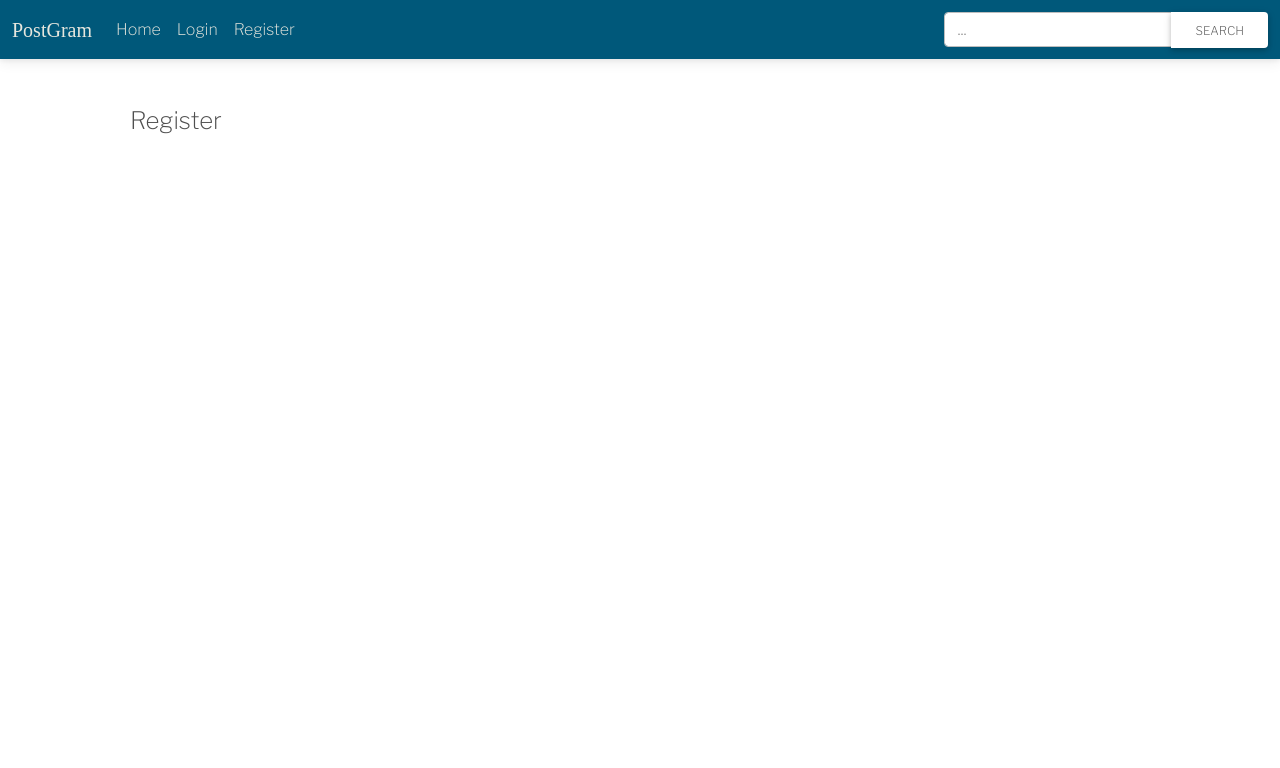
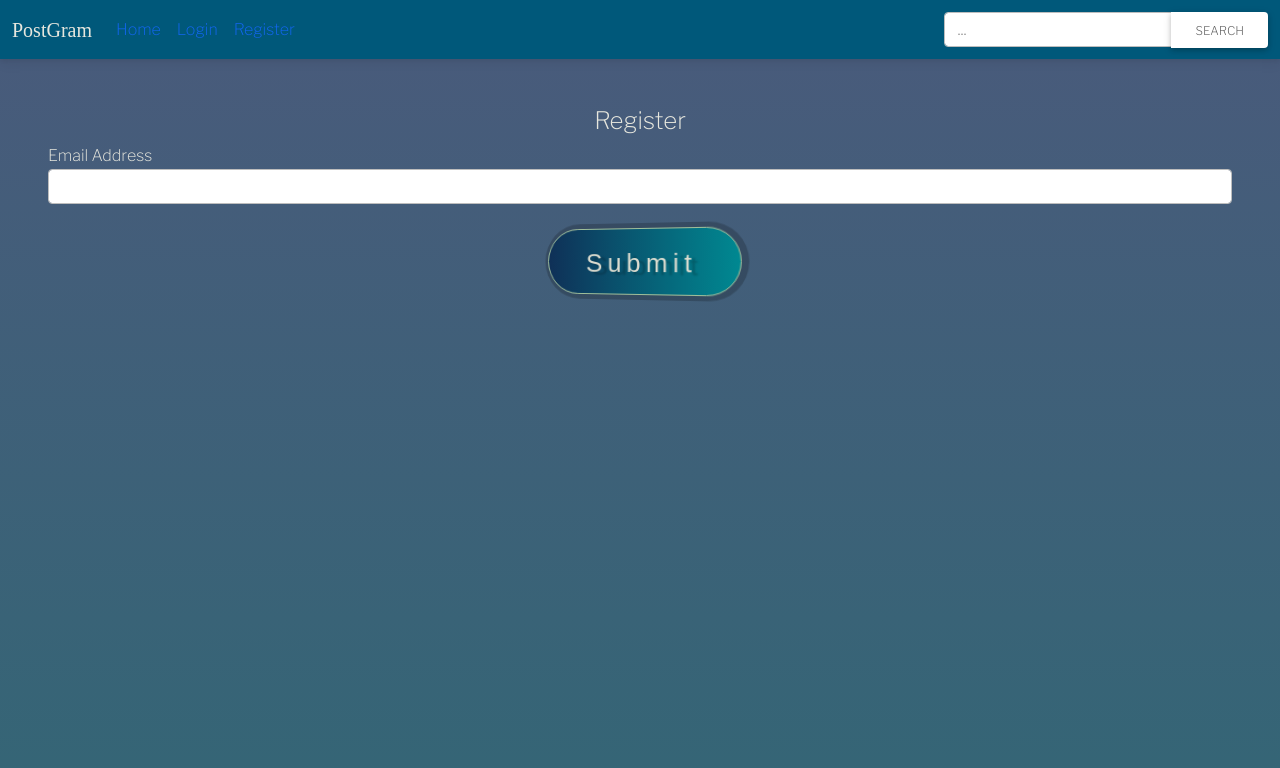
Before and after one commit to sehrish30/Post-Gram, a React (Create React App) app in the folder client/: page /register in a window 1280 px wide. Shown: the top 768 px of the page. Built offline with nearby package versions, Linux system fonts and the light colour scheme; no server answers; a web font is replaced by a local one.

Commit message:
Design register page

```diff
--- a/client/src/css/Nav.scss
+++ b/client/src/css/Nav.scss
@@ -1,13 +1,12 @@
+@import "./utility.scss";
+
 .nav {
   background-color: #00587a;
 }
 
-* {
-  font-family: "Libre Franklin", sans-serif;
-}
-
-a {
-  color: #e7e7de !important;
+a,
+a:hover {
+  color: color(quaternary);
 }
 
 .navbar-brand {
--- /dev/null
+++ b/client/src/css/register.scss
@@ -0,0 +1,73 @@
+@import "./utility.scss";
+
+.regitser {
+  text-align: center;
+}
+
+label,
+h4 {
+  color: #e7e7de;
+}
+
+.body {
+  background: linear-gradient(to bottom, #485b7b, #2a6b73) !important;
+  height: 70rem;
+}
+
+.form {
+  text-align: left;
+}
+.box {
+  cursor: pointer;
+  background: linear-gradient(to right, #0f3057, #008891);
+  color: darken(color(quaternary), 5%);
+  --width: 200px;
+  --height: calc(var(--width) / 3);
+  width: var(--width);
+  height: var(--height);
+  text-align: center;
+  line-height: var(--height);
+  font-size: calc(var(--height) / 2.5);
+  font-family: sans-serif;
+  letter-spacing: 0.2em;
+  border: 1px solid #9fbf9a;
+  border-radius: 2em;
+  transform: perspective(500px) rotateY(-15deg);
+  text-shadow: 6px 3px 2px rgba(0, 0, 0, 0.2);
+  box-shadow: 2px 0 0 5px rgba(0, 0, 0, 0.2);
+  transition: 0.5s;
+  position: relative;
+  overflow: hidden;
+
+  @include response(lg) {
+    --width: 180px;
+  }
+
+  @include response(md) {
+    --width: 150px;
+  }
+
+  @include response(sm) {
+    --width: 100px;
+  }
+}
+
+.box:hover {
+  transform: perspective(500px) rotateY(15deg);
+  text-shadow: -6px 3px 2px rgba(0, 0, 0, 0.2);
+  box-shadow: -2px 0 0 5px rgba(0, 0, 0, 0.2);
+}
+
+.box::before {
+  content: "";
+  position: absolute;
+  width: 100%;
+  height: 100%;
+  background: linear-gradient(to right, transparent, #16c79a, transparent);
+  left: -100%;
+  transition: 0.5s;
+}
+
+.box:hover::before {
+  left: 100%;
+}
--- /dev/null
+++ b/client/src/css/utility.scss
@@ -0,0 +1,53 @@
+$colors: (
+  primary: #0f3057,
+  secondary: #00587a,
+  tertiary: #485b7b,
+  quaternary: #e7e7de,
+  fresh: #01313d,
+  lightFresh: #9fbf9a,
+);
+* {
+  font-family: "Libre Franklin", sans-serif;
+}
+
+@function color($color-name) {
+  @return map_get($colors, $color-name);
+}
+
+$font-sizes: (
+  xl: 3rem,
+  lg: 2.5rem,
+  m: 2rem,
+  sm: 1.8rem,
+  xs: 1.6rem,
+);
+
+@function size($size) {
+  @return map_get($font-sizes, $size);
+}
+
+@mixin response($breakpoint) {
+  @if ($breakpoint == xl) {
+    @media (max-width: 1200px) {
+      @content;
+    }
+  }
+
+  @if ($breakpoint == lg) {
+    @media (max-width: 1000px) {
+      @content;
+    }
+  }
+
+  @if ($breakpoint == md) {
+    @media (max-width: 760px) {
+      @content;
+    }
+  }
+
+  @if ($breakpoint == sm) {
+    @media (max-width: 560px) {
+      @content;
+    }
+  }
+}
--- a/client/src/index.js
+++ b/client/src/index.js
@@ -1,6 +1,6 @@
 import React from "react";
 import ReactDOM from "react-dom";
-import "./index.css";
+import "./index.scss";
 import App from "./App";
 import reportWebVitals from "./reportWebVitals";
 import { BrowserRouter } from "react-router-dom";
--- /dev/null
+++ b/client/src/index.scss
@@ -0,0 +1 @@
+@import "./css/utility.scss";
--- a/client/src/pages/auth/Login.js
+++ b/client/src/pages/auth/Login.js
@@ -1,8 +1,28 @@
+import { useState } from "react";
+
+const handleSubmit = () => {};
+
 const Login = () => {
+  const [email, setEmail] = useState("");
+  const [loading, setLoading] = useState(false);
+
   return (
     <div className="container">
       <div className="row p-5">
         <h4>Login</h4>
+        <form onSubmit={handleSubmit}>
+          <div className="form-group">
+            <label>Email Address</label>
+            <input
+              className="form-control"
+              type="email"
+              value={email}
+              onChange={(e) => setEmail(e.target.value)}
+              placeholder="Enter email"
+              disabled={loading}
+            />
+          </div>
+        </form>
       </div>
     </div>
   );
--- a/client/src/pages/auth/Register.js
+++ b/client/src/pages/auth/Register.js
@@ -1,9 +1,31 @@
+import { useState } from "react";
+import "../../css/register.scss";
+
+const handleSubmit = () => {};
+
 const Register = () => {
+  const [email, setEmail] = useState("");
+  const [loading, setLoading] = useState(false);
   return (
-    <div className="container">
-      <div className="row p-5">
-        <h4>Register</h4>
-      </div>
+    <div className=" p-5 register text-center body">
+      <h4>Register</h4>
+      <form className="form" onSubmit={handleSubmit}>
+        <div className="form-group">
+          <label>Email Address</label>
+          <input
+            className="form-control"
+            type="email"
+            value={email}
+            onChange={(e) => setEmail(e.target.value)}
+            disabled={loading}
+          />
+        </div>
+        <div className="text-center">
+          <button className="mt-4 box text-center" disabled={!email || loading}>
+            Submit
+          </button>
+        </div>
+      </form>
     </div>
   );
 };
```
Also changed, not shown: client/src/index.css (deleted), 1 other file (tests, documents, lock files or other folders).
